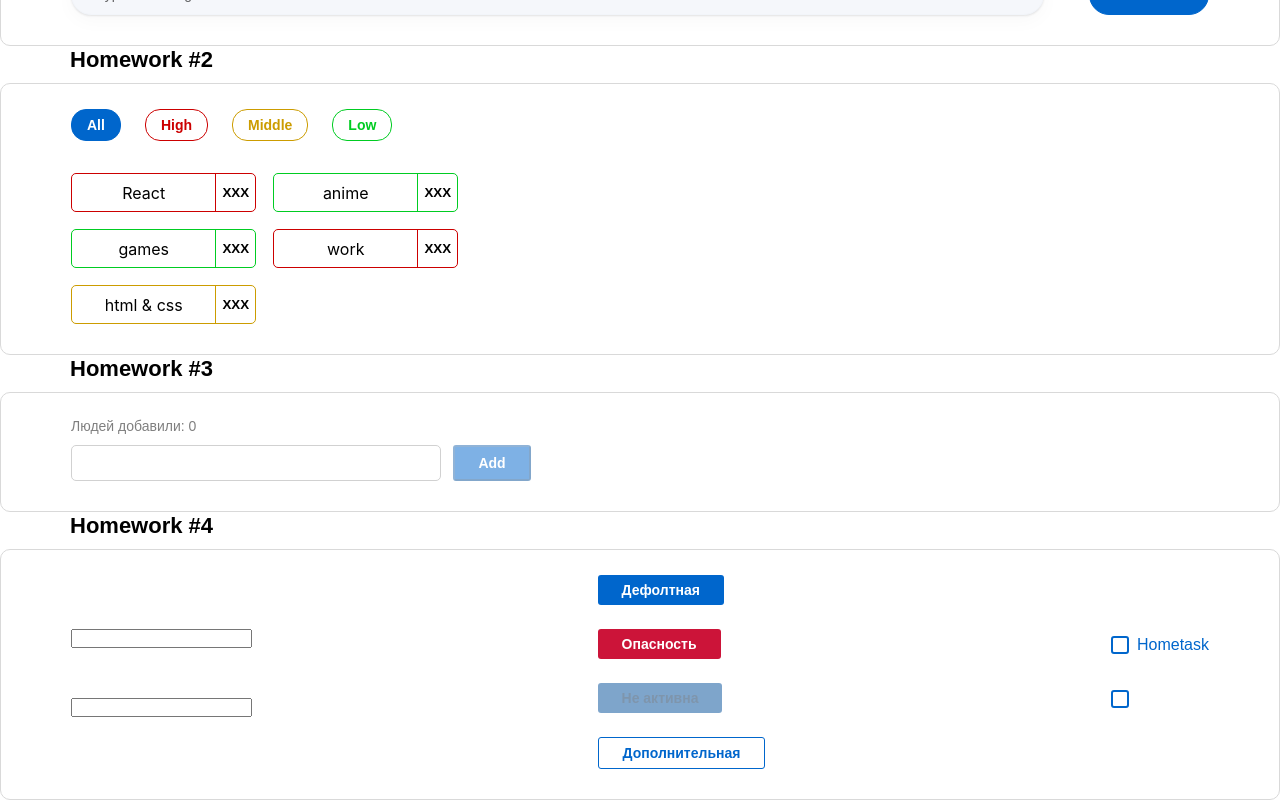
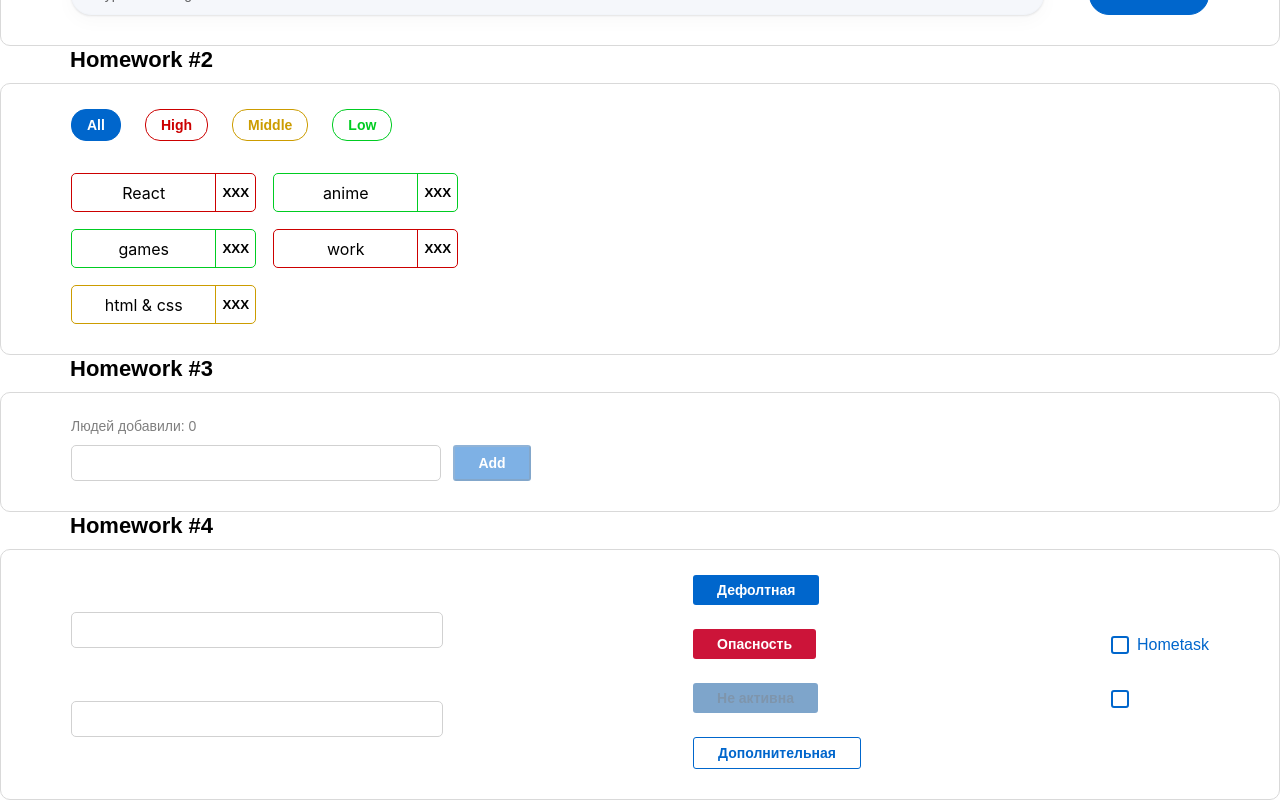
Before and after one commit to roma1524/incHomeWork, a React (Create React App) app: page /#/pre-junior in a window 1280 px wide. Shown: the part 423-1223 px from the top of the page. Built offline with nearby package versions, Linux system fonts and the light colour scheme.

Commit message:
HW4 is done

```diff
--- a/src/s2-homeworks/hw04/common/c1-SuperInputText/SuperInputText.module.css
+++ b/src/s2-homeworks/hw04/common/c1-SuperInputText/SuperInputText.module.css
@@ -1,20 +1,37 @@
 .input:focus {
+ border: none;
 }
 
 .input {
+    width: 372px;
+    height: 36px;
+    border: 1px solid rgb(209, 209, 209);
+    border-radius: 5px;
 }
 
 .inputWrapper {
+    display: flex;
+    flex-direction: column-reverse;
 }
 
 .superInput {
+
 }
 
 .errorInput {
+    border: 1px solid rgb(204, 20, 57);
 }
 
 .errorInput:focus {
+    /*outline: 2px solid #ddea2a;*/
+    border: none;
 }
 
 .error {
+    color: rgb(204, 20, 57);
+    font-family: Montserrat, sans-serif;
+    font-size: 10px;
+    font-weight: 400;
+    line-height: 12px;
+    padding-bottom: 5px;
 }
--- a/src/s2-homeworks/hw04/common/c2-SuperButton/SuperButton.tsx
+++ b/src/s2-homeworks/hw04/common/c2-SuperButton/SuperButton.tsx
@@ -17,9 +17,8 @@ const SuperButton: React.FC<SuperButtonPropsType> = (
         ...restProps // все остальные пропсы попадут в объект restProps, там же будет children
     }
 ) => {
-    const finalClassName =  disabled ? s.disabled : xType === 'red' ? s.red : xType === 'secondary' ? s.secondary : s.default
+    const finalClassName = s.button + ' ' + (disabled ? s.disabled : xType === 'red' ? s.red : xType === 'secondary' ? s.secondary : s.default)
 
-    console.log(finalClassName)
     return (
         <button
             disabled={disabled}
```
